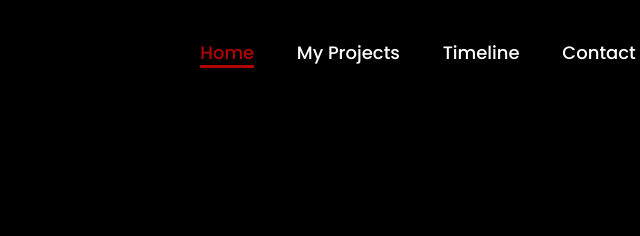
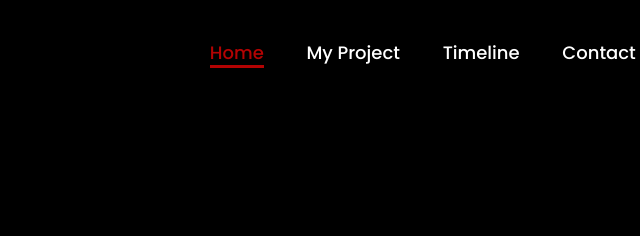
Before and after one commit to Zykoo-IT/github-portfolio, a plain HTML site: page index.html in a window 1280 px wide. Shown: the top 236 px of the page, 529-1169 px from the left. Drawn offline with Linux system fonts and the light colour scheme.

```diff
--- a/index.html
+++ b/index.html
@@ -39,7 +39,7 @@
 
 			        <nav>
 			            <a href="#" class="active" onclick="loadHome()">Home</a>
-			            <a href="#" onclick="loadProjects()">My Projects</a>
+			            <a href="#" onclick="loadProjects()">My Project</a>
 			            <a href="#" onclick="loadTimeline()">Timeline</a>
 			            <a href="#" onclick="loadContact()">Contact</a>
 			        </nav>
```
